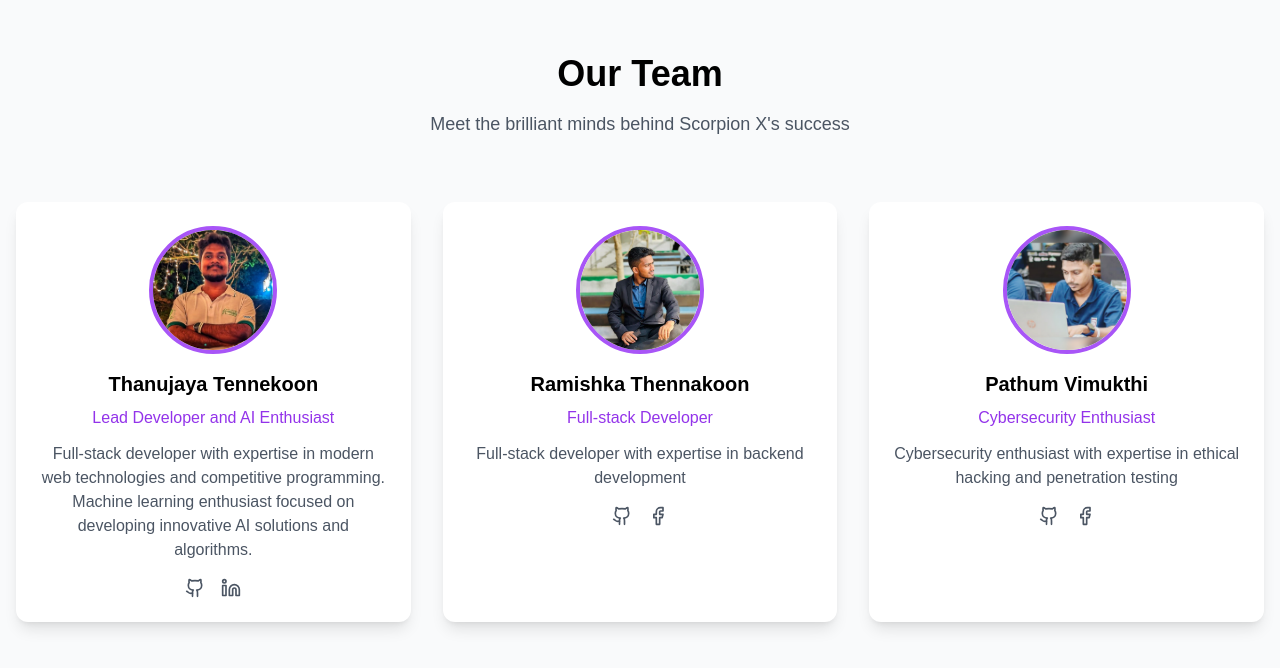
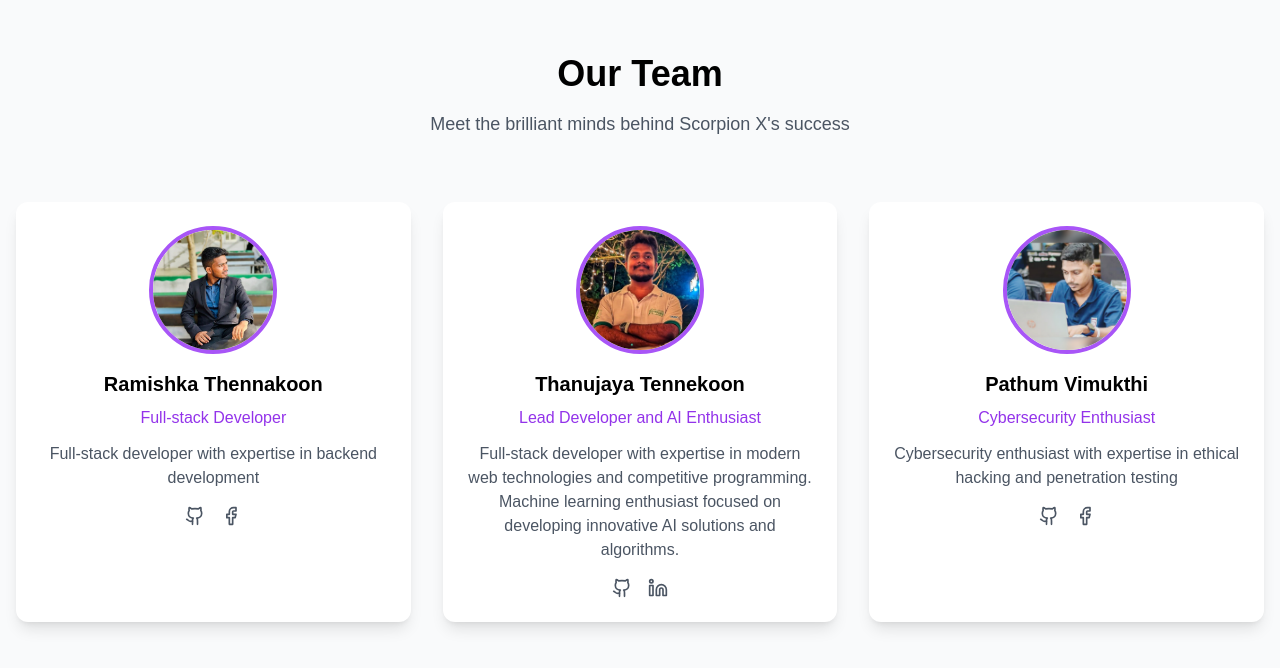
Before and after one commit to Thanu10ekoon/ScorpionXweb, a React (Vite) app: page / in a window 1280 px wide. Shown: the part 2270-2938 px from the top of the page. Built offline with nearby package versions, Linux system fonts and the light colour scheme; a web font is replaced by a local one.

Commit message:
first2 commit

```diff
--- a/src/components/Team.tsx
+++ b/src/components/Team.tsx
@@ -3,6 +3,16 @@ import { useInView } from 'react-intersection-observer';
 import { Github, Facebook, Linkedin } from 'lucide-react';
 
 const teamMembers = [
+  {
+    name: "Ramishka Thennakoon",
+    role: "Full-stack Developer",
+    bio: "Full-stack developer with expertise in backend development",
+    image: "/Ramishka.jpg",
+    social: {
+      github: "https://github.com/ramishka-devx",
+      facebook: "https://facebook.com/ramishka.geenath.7"
+    }
+  },
   {
     name: "Thanujaya Tennekoon",
     role: "Lead Developer and AI Enthusiast",
@@ -11,16 +21,6 @@ const teamMembers = [
     social: {
       github: "https://github.com/Thanu10ekoon",
       linkedin: "https://linkedin.com/in/thanujaya-tennekoon-b9a155271"
-    }
-  },
-  {
-    name: "Ramishka Thennakoon",
-    role: "Full-stack Developer",
-    bio: "Full-stack developer with expertise in backend development",
-    image: "/Ramishka.jpg",
-    social: {
-      github: "https://github.com/ramishka-devx",
-      facebook: "https://facebook.com/ramishka.geenath.7"
     }
   },
   {
```
